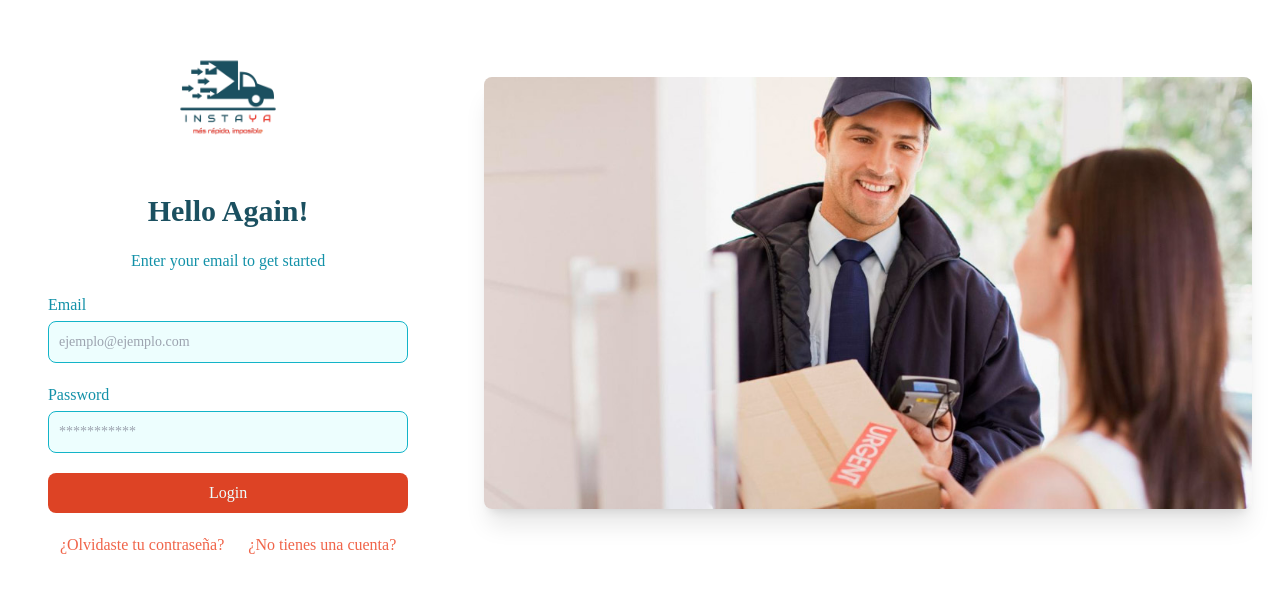
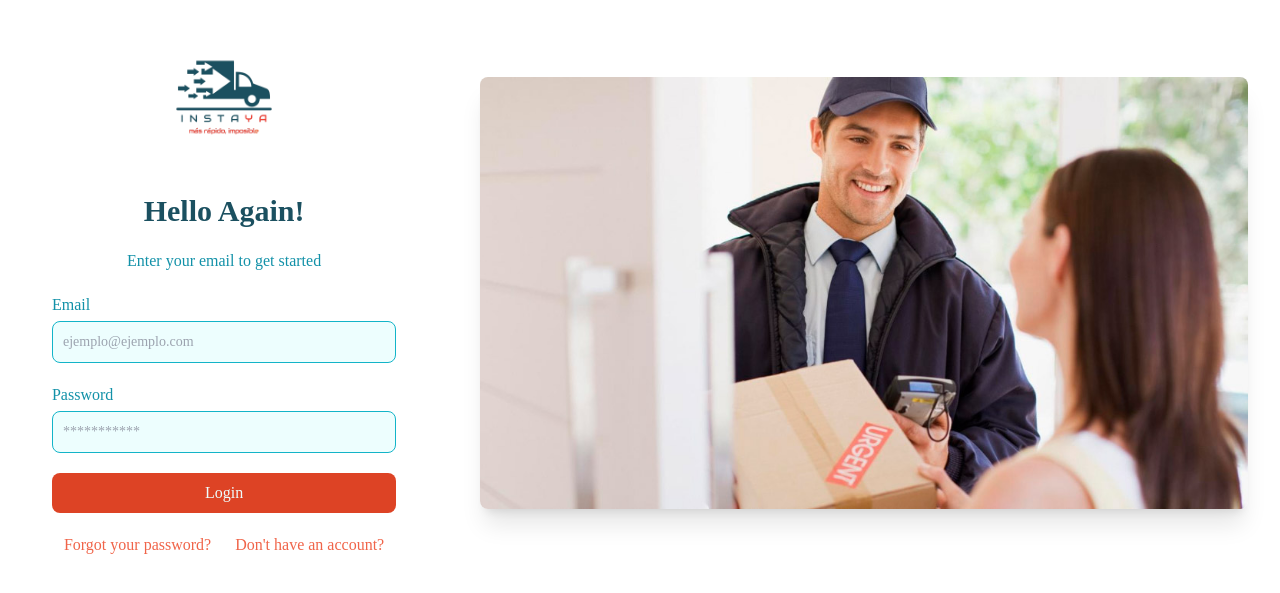
Before and after one commit to mundevux/instaya, a React (Create React App) app: page / in a window 1280 px wide. Shown: the part 107-700 px from the top of the page. Built offline with nearby package versions, Linux system fonts and the light colour scheme.

Commit message:
feat: Proofreading

```diff
--- a/src/Components/Home.js
+++ b/src/Components/Home.js
@@ -22,8 +22,8 @@ function Home() {
                         <button type="submit" className="w-full bg-burnt-sienna-600 hover:bg-burnt-sienna-500 py-2 px-3 text-nile-blue-50 rounded-lg text-center">Login</button>
                     </div>
                     <div className="flex justify-around items-center mt-5">
-                        <a href="./#" className="mx-3 text-center text-xs md:text-base text-burnt-sienna-500">¿Olvidaste tu contraseña?</a>
-                        <a href="./#" className="mx-3 text-center text-xs md:text-base text-burnt-sienna-500">¿No tienes una cuenta?</a>
+                        <a href="./#" className="mx-3 text-center text-xs md:text-base text-burnt-sienna-500">Forgot your password?</a>
+                        <a href="./#" className="mx-3 text-center text-xs md:text-base text-burnt-sienna-500">Don't have an account?</a>
                     </div>
                 </form>
             </div>
```
